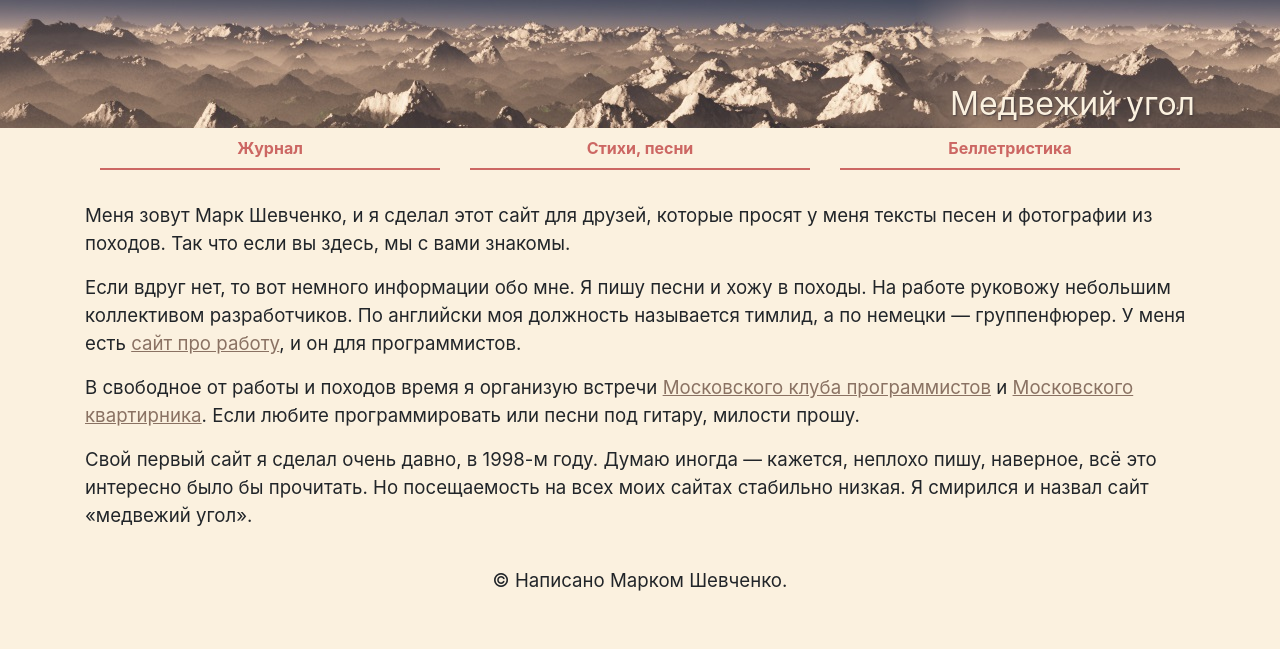
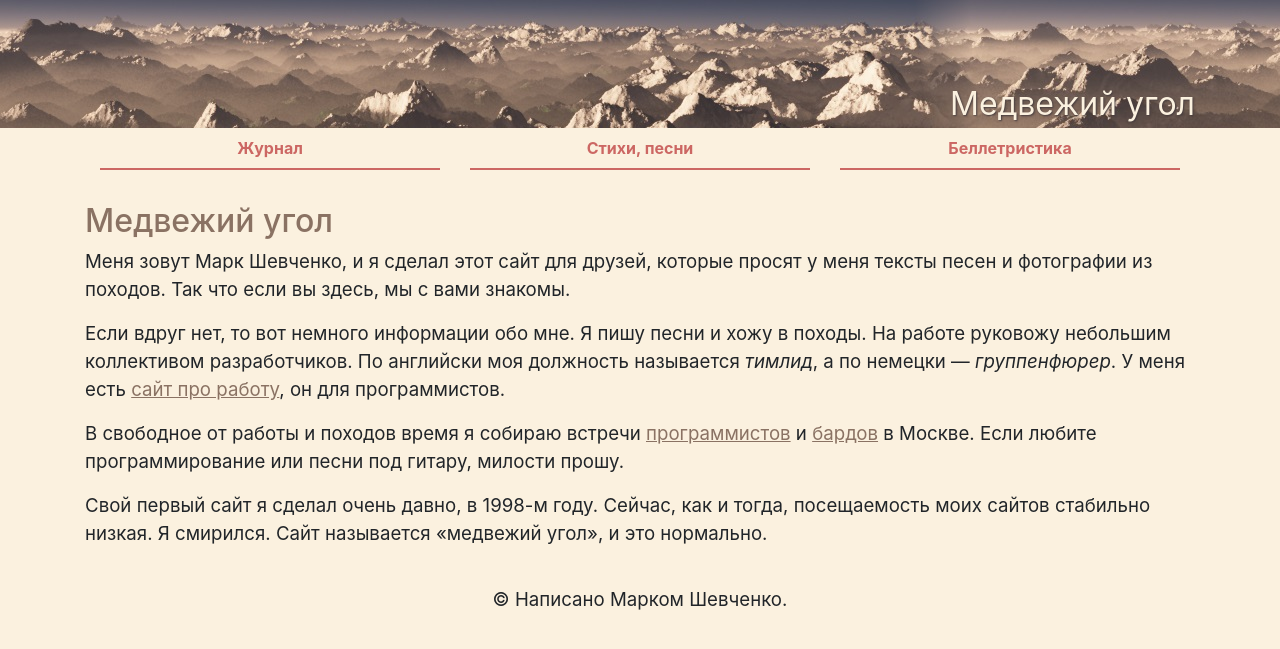
Before and after one commit to mark-shevchenko-name/mark-shevchenko-name.github.io, a Jekyll site: the page built from index.md, in a window 1280 px wide. Shown: the top 649 px of the page. Built offline with Jekyll 4.4.1, drawn with Linux system fonts in a browser that asks for light colours; our own code applies the rules of GitHub Pages for plain Markdown files.

Commit message:
Исправил ошибки валидации

```diff
--- a/_layouts/post.html
+++ b/_layouts/post.html
@@ -9,6 +9,6 @@ layout: main
 <h2>{{ page.title }}{% if page.subtitle %}<br /><small>{{ page.subtitle }}</small>{% endif %}</h2>
 {% if page.description %}<p>{{ page.description }}</p>{% endif %}
 
-<p><time>{{ page.date | date: "%d-%m-%Y" }}</time></p>
+<p><time datetime="{{ post.date }}">{{ page.date | date: "%d-%m-%Y" }}</time></p>
 
 {{ content }}
--- a/blog/index.html
+++ b/blog/index.html
@@ -9,7 +9,7 @@ title: Журнал
 {% for post in paginator.posts %}
   <div class="blog-post">
     <h4><a href="{{ post.url }}">{{ post.title }}</a></h4>
-    <p><time>{{ post.date | date: "%d-%m-%Y" }}</time></p>
+    <p><time datetime="{{ post.date }}">{{ post.date | date: "%d-%m-%Y" }}</time></p>
     <p><em>{{ post.excerpt | strip_html | normalize_whitespace | escape }}</em></p>
   </div>
 {% endfor %}
--- a/index.md
+++ b/index.md
@@ -1,17 +1,19 @@
 ---
 layout: main
 ---
+
+## Медвежий угол
 
 Меня зовут Марк Шевченко, и я сделал этот сайт для друзей, которые просят у меня тексты песен и фотографии из походов.
 Так что если вы здесь, мы с вами знакомы.
 
 Если вдруг нет, то вот немного информации обо мне. Я пишу песни и хожу в походы. На работе руковожу небольшим
-коллективом разработчиков. По английски моя должность называется тимлид, а по немецки&nbsp;&mdash; группенфюрер. У
-меня есть <a href="http://markshevchenko.pro">сайт про работу</a>, и он для программистов.
+коллективом разработчиков. По английски моя должность называется *тимлид*, а по немецки&nbsp;&mdash; *группенфюрер*. У
+меня есть <a href="http://markshevchenko.pro">сайт про работу</a>, он для программистов.
 
-В свободное от работы и походов время я организую встречи <a href="http://prog.msk.ru">Московского клуба программистов</a>
-и <a href="https://www.meetup.com/ru-RU/bardmsk/">Московского квартирника</a>. Если любите программировать или песни под гитару,
+В свободное от работы и походов время я собираю встречи <a href="http://prog.msk.ru">программистов</a>
+и <a href="https://www.meetup.com/ru-RU/bardmsk/">бардов</a> в Москве. Если любите программирование или песни под гитару,
 милости прошу.
 
-Свой первый сайт я сделал очень давно, в 1998-м году. Думаю иногда&nbsp;&mdash; кажется, неплохо пишу, наверное, всё это интересно
-было бы прочитать. Но посещаемость на всех моих сайтах стабильно низкая. Я смирился и назвал сайт &laquo;медвежий угол&raquo;.
+Свой первый сайт я сделал очень давно, в 1998-м году. Сейчас, как и тогда, посещаемость моих сайтов стабильно низкая.
+Я смирился. Сайт называется &laquo;медвежий угол&raquo;, и это нормально.
```
Also changed, not shown: README.md.
